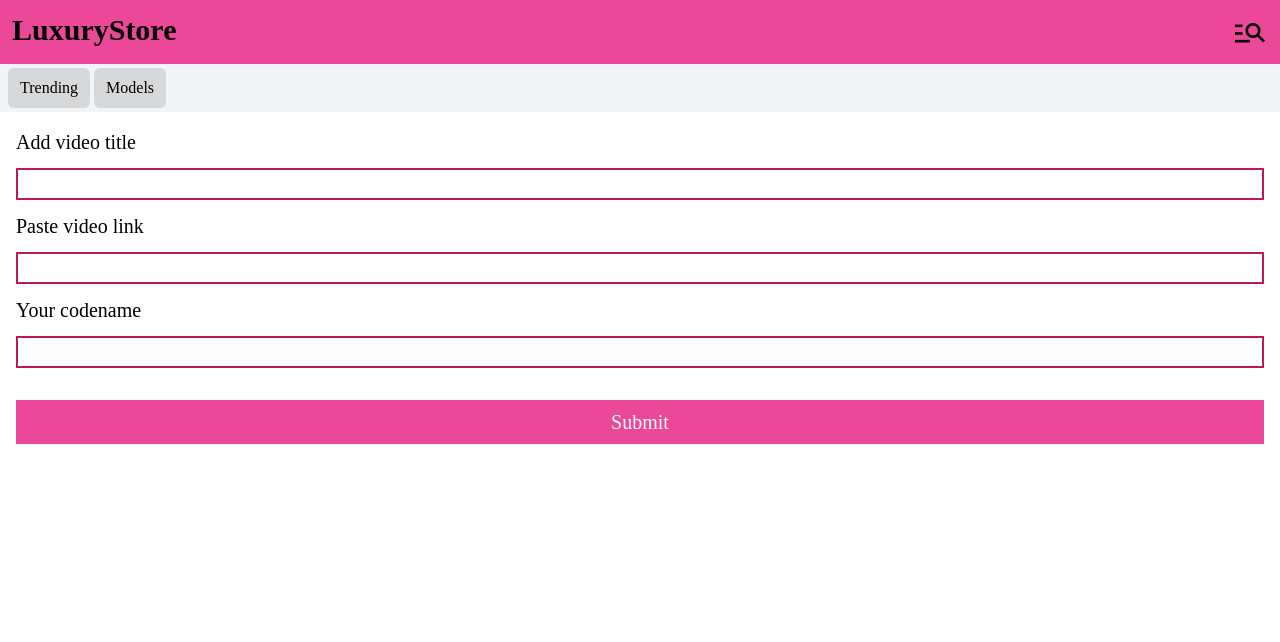
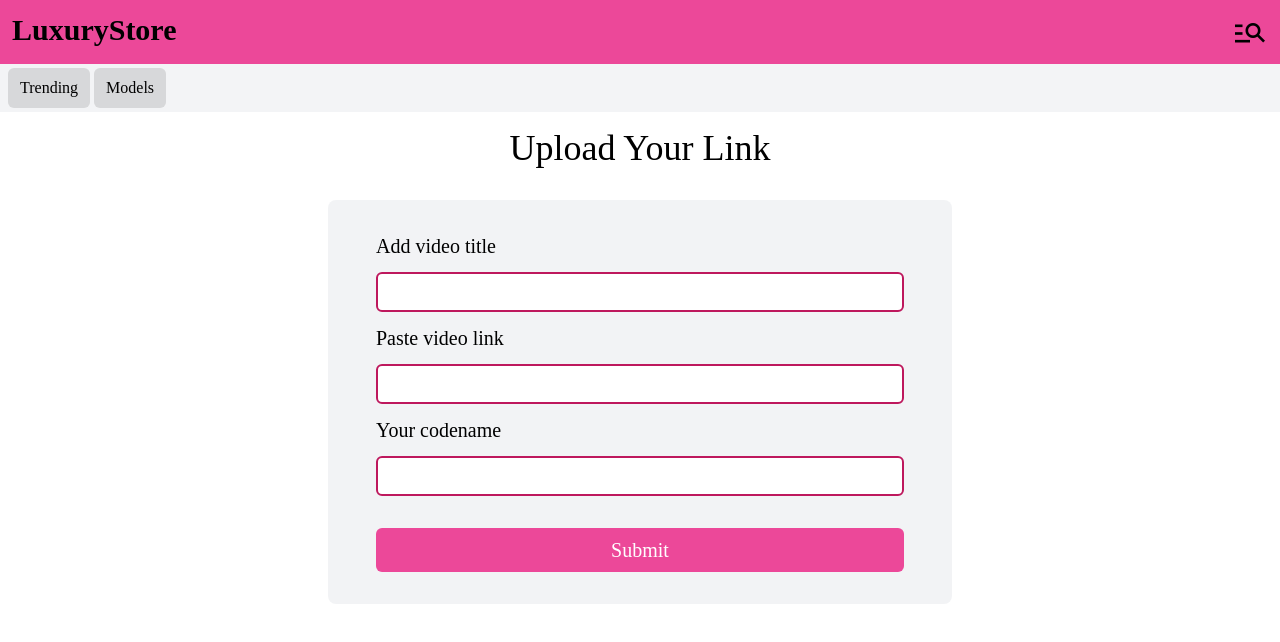
Before and after one commit to mahemudborgave/luxury-store, a React (Vite) app: page /add in a window 1280 px wide. Shown: the top 642 px of the page. Built offline with nearby package versions, Linux system fonts and the light colour scheme; a web font is replaced by a local one.

Commit message:
Add link component updated

```diff
--- a/src/components/AddVideoDetail.jsx
+++ b/src/components/AddVideoDetail.jsx
@@ -33,43 +33,47 @@ function AddVideoDetail() {
     };
 
     return (
-        <div className="p-4 text-xl">
-            <form onSubmit={handleSubmit}>
-                <label htmlFor="vlabel">Add video title</label><br />
+        <>
+            <h1 className='text-center sm:text-4xl text-2xl sm:m-4 m-1'>Upload Your Link</h1>
+            <div className="flex justify-center p-4 text-xl">
+                <form className='sm:w-1/2 w-full bg-gray-200/50 sm:px-12 px-4 py-8 rounded-lg' onSubmit={handleSubmit}>
+                    <label htmlFor="vlabel m-0 p-0">Add video title</label>
                     <input
                         id='vlabel'
                         name='vlabel'
                         type="text"
+                        // placeholder="Enter video title"
                         value={formData.vlabel}
-                    className="border-pink-700 border-solid border-2 block my-3 w-full"
+                        className="border-pink-700 border-solid border-gray-700/60 rounded-md py-1 px-2 border-2 block my-3 w-full"
                         onChange={handleChange}
                         required />
 
-                <label htmlFor="vlink">Paste video link</label><br />
+                    <label htmlFor="vlink">Paste video link</label>
                     <input
                         id='vlink'
                         name='vlink'
                         type="text"
                         value={formData.vlink}
-                    className="border-pink-700 border-solid border-2 block my-3 w-full"
-                    onChange={handleChange}
+                        // placeholder="Enter video link"
+                        className="border-pink-700 border-solid border-gray-700/60 rounded-md py-1 px-2 border-2 block my-3 w-full" onChange={handleChange}
                         required />
 
-                <label htmlFor="postedby">Your codename</label><br />
+                    <label htmlFor="postedby">Your codename</label>
                     <input
                         id='postedby'
                         name='postedby'
                         type="text"
                         value={formData.postedby}
-                    className="border-pink-700 border-solid border-2 block my-3 w-full"
-                    onChange={handleChange}
+                        // placeholder="Enter your codename"
+                        className="border-pink-700 border-solid border-gray-700/60 rounded-md py-1 px-2 border-2 block my-3 w-full" onChange={handleChange}
                         required
                     />
-                <button type="submit" className="bg-pink-500 text-white px-4 py-2 mt-8 block text-center w-full" disabled={isSubmitting}>
+                    <button type="submit" className="bg-pink-500 text-white px-4 py-2 mt-8 block text-center w-full rounded-md hover:bg-pink-600" disabled={isSubmitting}>
                         {isSubmitting ? 'Submitting...' : 'Submit'}
                     </button>
                 </form>
             </div>
+        </>
     );
 }
 
--- a/src/index.css
+++ b/src/index.css
@@ -9,4 +9,4 @@ body {
     /* margin-top: 90px; */
 }
 
-@import url('https://fonts.googleapis.com/css2?family=Poppins:wght@300;400;500;700&display=swap');
+/* @import url('https://fonts.googleapis.com/css2?family=Poppins:wght@300;400;500;700&display=swap'); */
```
Lines whose indentation alone changed are shown as unchanged.
